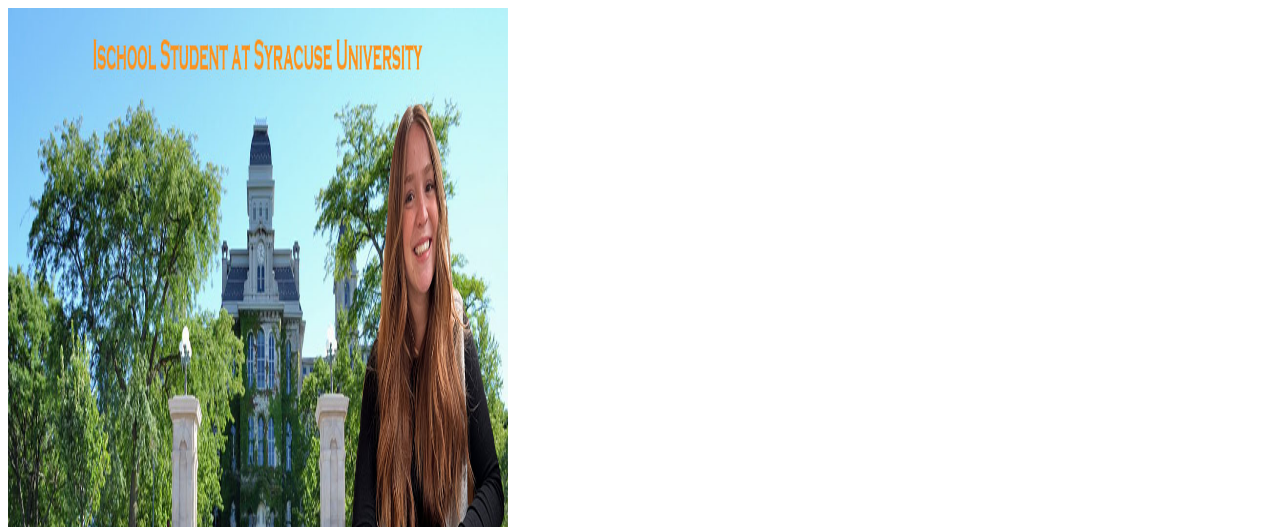
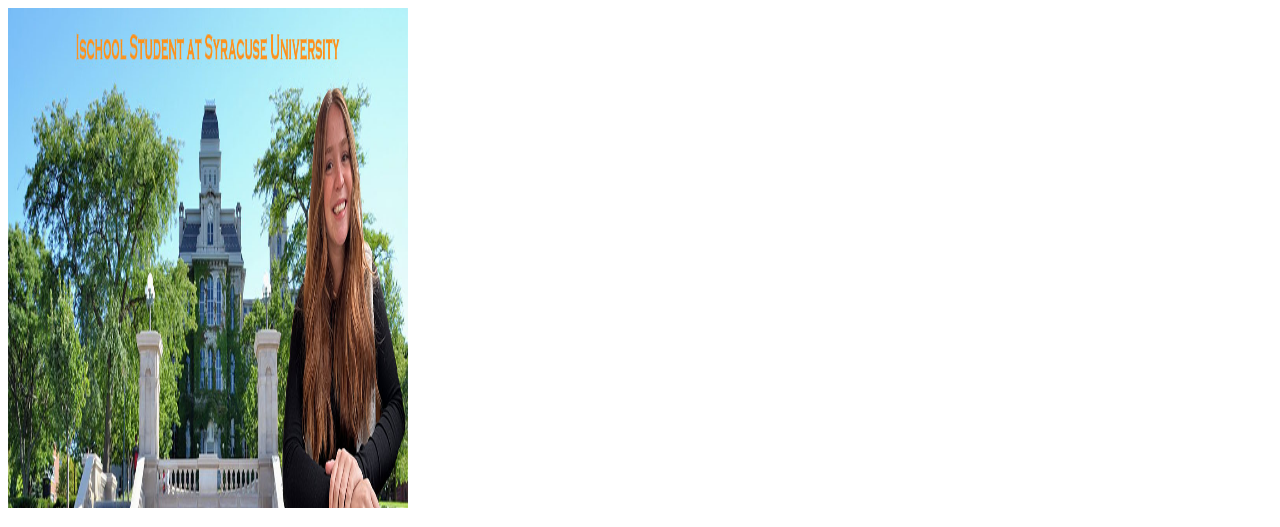
Before and after one commit to maryannedann/ist263, a plain HTML site: page lab05/daniel-bio2.html in a window 1280 px wide. Shown: the top 527 px of the page. Drawn offline with Linux system fonts and the light colour scheme.

Commit message:
Update daniel-bio2.html

```diff
--- a/lab05/daniel-bio2.html
+++ b/lab05/daniel-bio2.html
@@ -5,7 +5,7 @@
        <title>Mary Daniel - Bio</title>
     </head>
     <body>
-        <img src="../images/bio-banner.jpeg" alt="girl with background of syracuse univeristy and says Ischool student at Syracuse University" width="500" height="600">
+        <img src="../images/bio-banner.jpeg" alt="girl with background of syracuse univeristy and says Ischool student at Syracuse University" width="400" height="500">
 
         <h1>Mary Daniel's Biography</h1>
 
```
